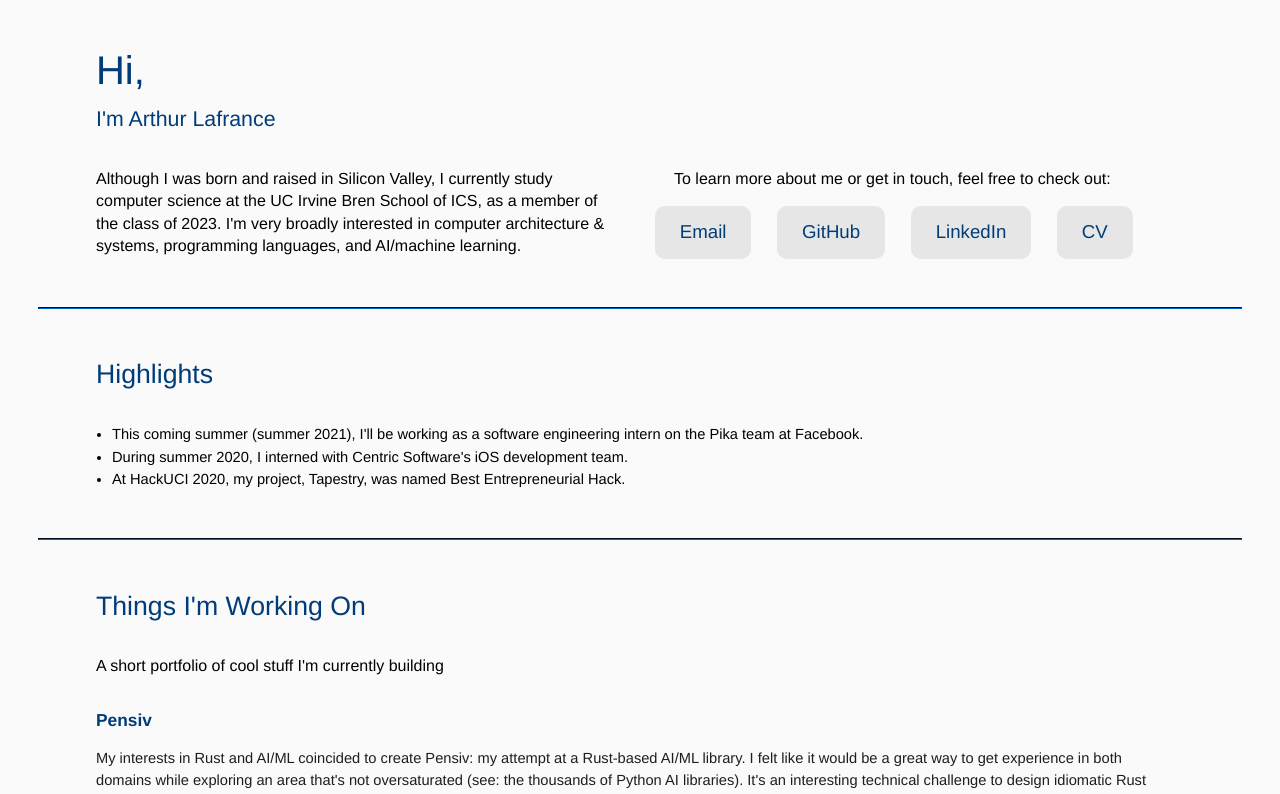
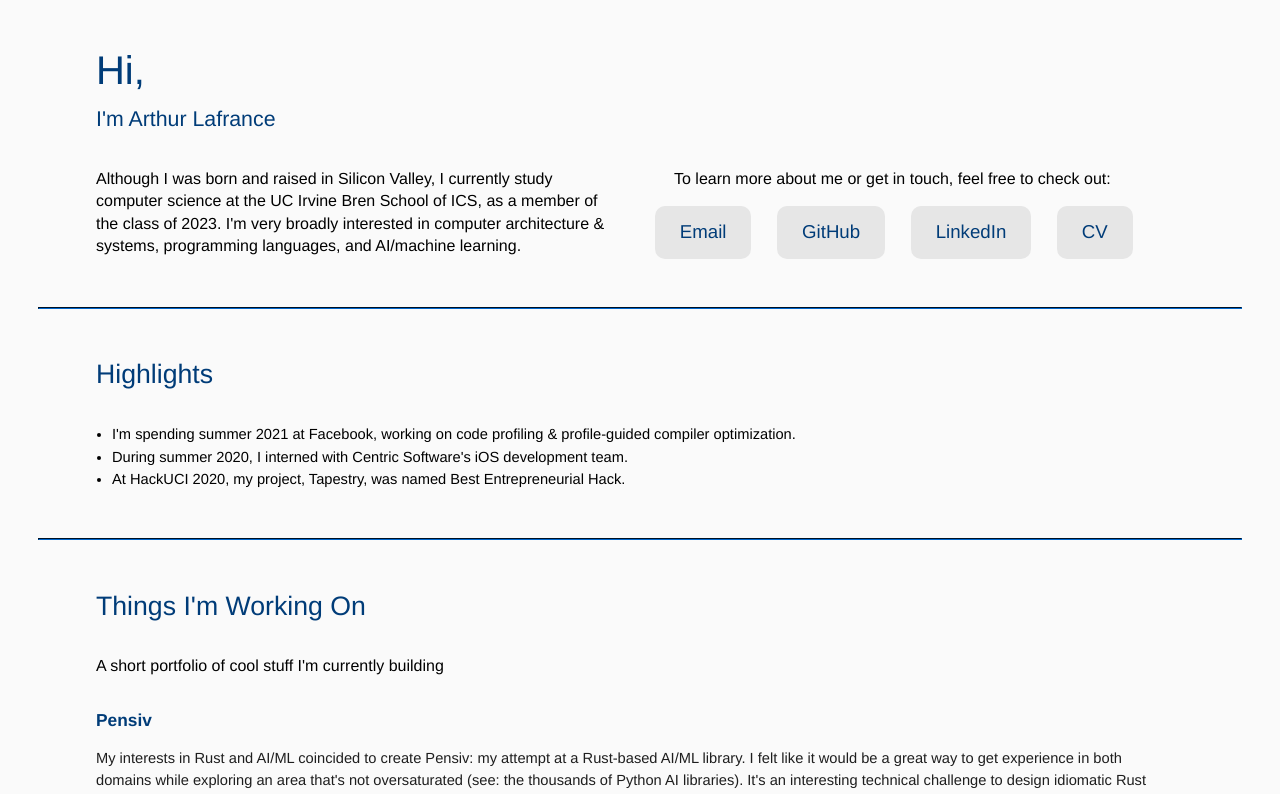
Before and after one commit to a-lafrance/a-lafrance.github.io, a Vue app: page / in a window 1280 px wide. Shown: the top 794 px of the page. Built offline with nearby package versions, Linux system fonts and the light colour scheme.

Commit message:
very very small update after fb start

```diff
--- a/src/App.vue
+++ b/src/App.vue
@@ -70,7 +70,7 @@ export default {
         { name: "CV", link: "assets/Arthur_Lafrance_CV.pdf" },
       ],
       highlights: [
-        { text: "This coming summer (summer 2021), I'll be working as a software engineering intern on the Pika team at Facebook.", subitems: [] },
+        { text: "I'm spending summer 2021 at Facebook, working on code profiling & profile-guided compiler optimization.", subitems: [] },
         { text: "During summer 2020, I interned with Centric Software's iOS development team.", subitems: [] },
         { text: "At HackUCI 2020, my project, Tapestry, was named Best Entrepreneurial Hack.", subitems: [] }
       ],
```
